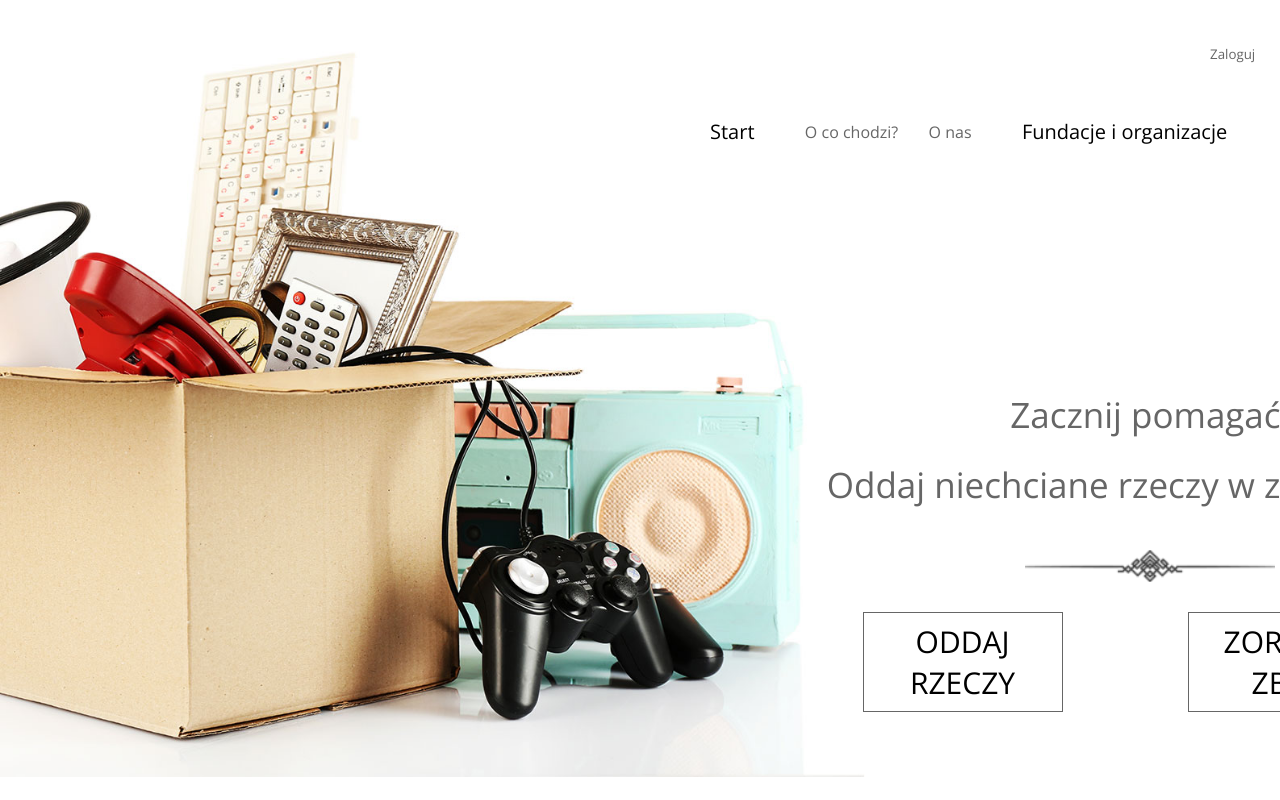
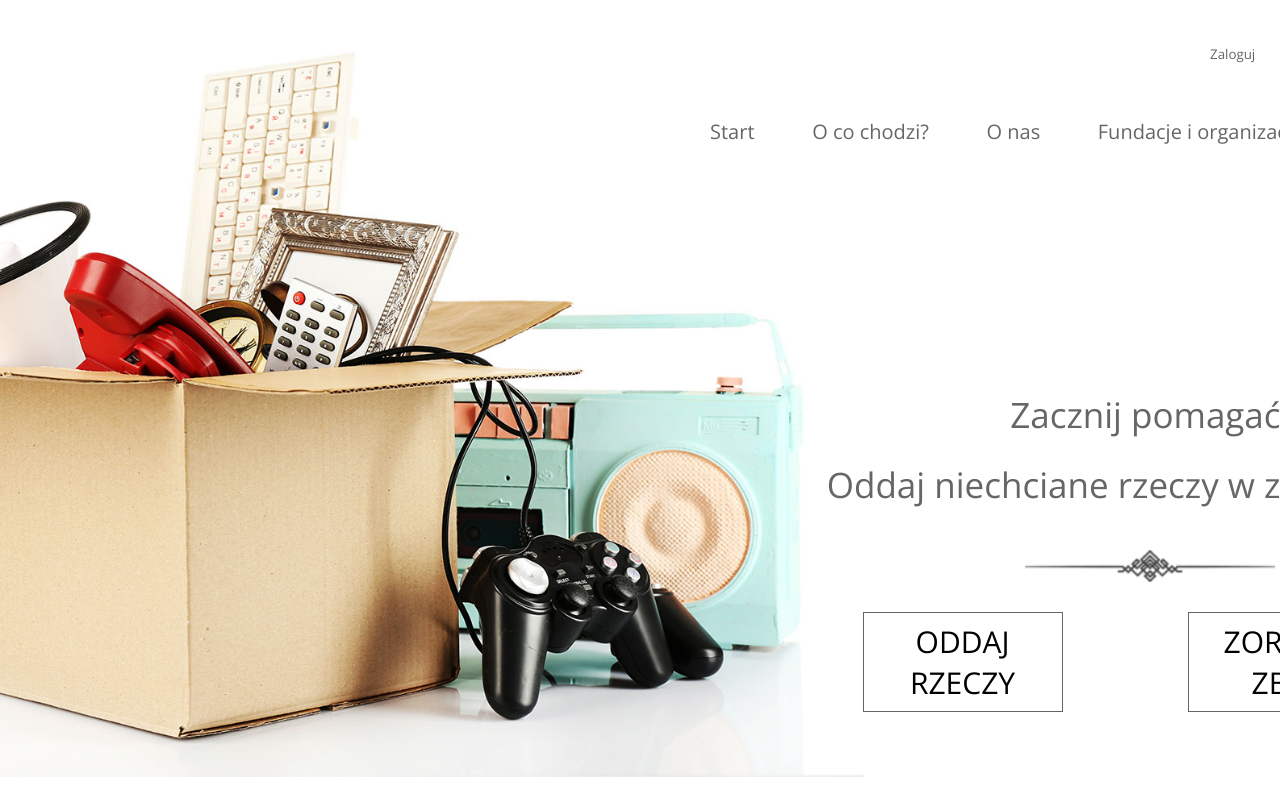
Before and after one commit to kingabanach/oddam_w_dobre_rece, a React (Create React App) app in the folder my-app/: page / in a window 1280 px wide. Shown: the top 800 px of the page. Built offline with nearby package versions, Linux system fonts and the light colour scheme.

Commit message:
in progress

```diff
--- a/my-app/src/App.css
+++ b/my-app/src/App.css
@@ -76,7 +76,7 @@ body {
   list-style-type: none;
 }
 
-.menu ul li button {
+.menu-link {
   font-family: 'Open Sans', sans-serif;
   font-weight: 300;
   font-size: 20px;
@@ -86,13 +86,13 @@ body {
   padding: 10px 20px;
 }
 
-.menu ul li button:hover {
+.menu-link:hover {
   border: 1px solid #666;
   padding: 10px 20px;
   cursor: pointer;
 }
 
-.menu ul li button:focus {
+.menu-link:focus {
   outline: none;
 }
 
--- a/my-app/src/App.js
+++ b/my-app/src/App.js
@@ -2,27 +2,8 @@ import React from 'react';
 import './App.css';
 import { Link } from 'react-scroll';
 
-let orgArray =
-[
-  {
-    type: "foundation",
-    name: 'Fundacja "Dbam o zdrowie"',
-    purpose: "Cel i misja: Pomoc osobom znajdującym się w trudnej sytuacji życiowej",
-    needs: "ubrania, jedzenie, sprzęt AGD, meble, zabawki"
-  },
-  {
-    type:'foundation',
-    name: 'Fundacja "Dla Dzieci"',
-    purpose: 'Cel i misja: Pomoc dzieciom z ubogich rodzin',
-    needs: 'ubrania, meble, zabawki'
-  },
-  {
-    type: 'foundation',
-    name: 'Fundacja "Bez domu"',
-    purpose: 'Cel i misja: Pomoc dla osób nie posiadających miejsca zamieszkania',
-    needs: 'ubrania, jedzenie, ciepłe koce'
-  }
-]
+
+
 
 function App() {
   return (
@@ -60,8 +41,21 @@ class Navigation extends React.Component {
         </nav>
         <nav className="menu">
           <ul>
-            <li><button>Start</button></li>
-            <Link activeClass="active"
+          <Link className="menu-link" activeClass="active"
+                    to="start"
+                    spy={true}
+                    smooth={true}
+                    hashSpy={true}
+                    offset={-20}
+                    duration={500}
+                    isDynamic={true}
+                    onSetActive={this.handleSetActive}
+                    onSetInactive={this.handleSetInactive}
+                    ignoreCancelEvents={false}
+              >
+              Start
+              </Link>
+              <Link className="menu-link" activeClass="active"
               to="steps"
               spy={true}
               smooth={true}
@@ -75,7 +69,7 @@ class Navigation extends React.Component {
 >
               O co chodzi?
               </Link>
-<Link activeClass="active"
+              <Link className="menu-link" activeClass="active"
                     to="about"
                     spy={true}
                     smooth={true}
@@ -89,7 +83,19 @@ class Navigation extends React.Component {
               >
               O nas
               </Link>
-            <li><button>Fundacje i organizacje</button></li>
+              <Link className="menu-link" activeClass="active"
+                    to="organizations"
+                    spy={true}
+                    smooth={true}
+                    hashSpy={true}
+                    offset={20}
+                    isDynamic={true}
+                    onSetActive={this.handleSetActive}
+                    onSetInactive={this.handleSetInactive}
+                    ignoreCancelEvents={false}
+              >
+              Fundacje i organizacje
+              </Link>
             <li><button>Kontakt</button></li>
           </ul>
         </nav>
@@ -101,7 +107,7 @@ class Navigation extends React.Component {
 class Buttons extends React.Component {
   render() {
     return (
-      <div className="buttons">
+      <div className="buttons" id="start">
         <div className="content-container">
           <div className="text-container">
             <p>Zacznij pomagać!</p>
@@ -201,9 +207,8 @@ class About extends React.Component {
 
 class Organizations extends React.Component {
   render() {
-    console.log(orgArray[0].type);
       return(
-          <div className="organizations-wrapper">
+          <div className="organizations-wrapper" id="organizations">
               <div className="organizations-select">
                   <h1>Komu pomagamy?</h1>
                   <div className="decoration"></div>
@@ -215,11 +220,53 @@ class Organizations extends React.Component {
                   <p>W naszej bazie znajdziesz listę zweryfikowanych fundacji, z którymi współpracujemy. Możesz sprawdzić czym się zajmują, komu pomagają i czego potrzebują.</p>
               </div>
               <div className="organizations-list">
-
+                <ListElement/>
               </div>
           </div>
       )
   }
 }
 
+class ListElement extends React.Component {
+  render() {
+    const clients =
+[
+  {
+    type: "foundation",
+    name: 'Fundacja "Dbam o zdrowie"',
+    purpose: "Cel i misja: Pomoc osobom znajdującym się w trudnej sytuacji życiowej",
+    needs: "ubrania, jedzenie, sprzęt AGD, meble, zabawki"
+  },
+  {
+    type:'foundation',
+    name: 'Fundacja "Dla Dzieci"',
+    purpose: 'Cel i misja: Pomoc dzieciom z ubogich rodzin',
+    needs: 'ubrania, meble, zabawki'
+  },
+  {
+    type: 'foundation',
+    name: 'Fundacja "Bez domu"',
+    purpose: 'Cel i misja: Pomoc dla osób nie posiadających miejsca zamieszkania',
+    needs: 'ubrania, jedzenie, ciepłe koce'
+  },
+  {
+    type: 'organization',
+    name: 'Organizacja Beznazwy',
+    purpose: 'Cel i misja: Pomoc dla osób nie posiadających miejsca zamieszkania',
+    needs: 'ubrania, jedzenie, ciepłe koce'
+  },
+  {
+    type: 'local',
+    name: 'Fundacja "Bez domu"',
+    purpose: 'Cel i misja: Pomoc dla osób nie posiadających miejsca zamieszkania',
+    needs: 'ubrania, jedzenie, ciepłe koce'
+  },
+];
+
+    return (
+      <p>{clients[1].type}</p>
+    )
+
+  }
+}
 export default App;
```
Lines whose indentation alone changed are shown as unchanged.
